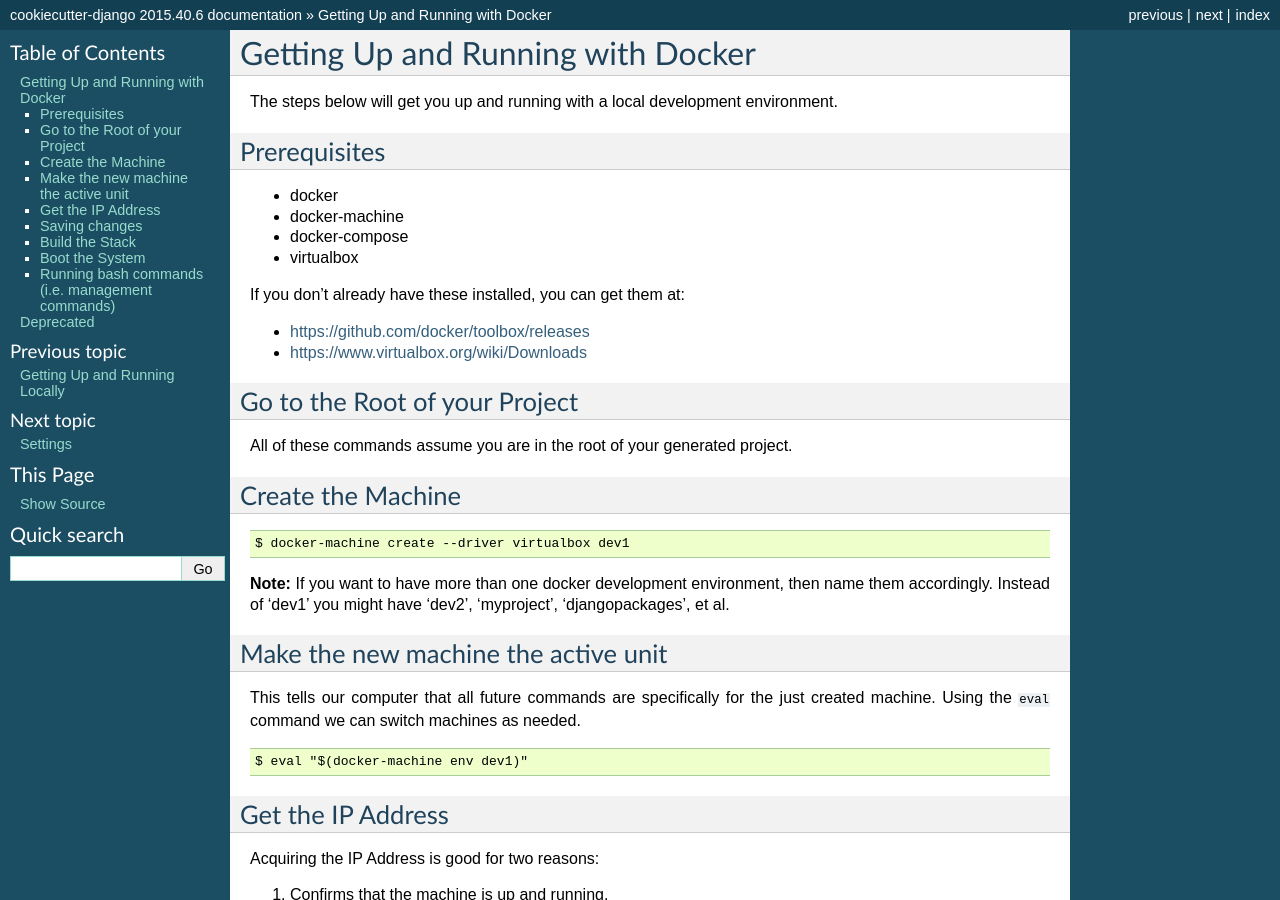
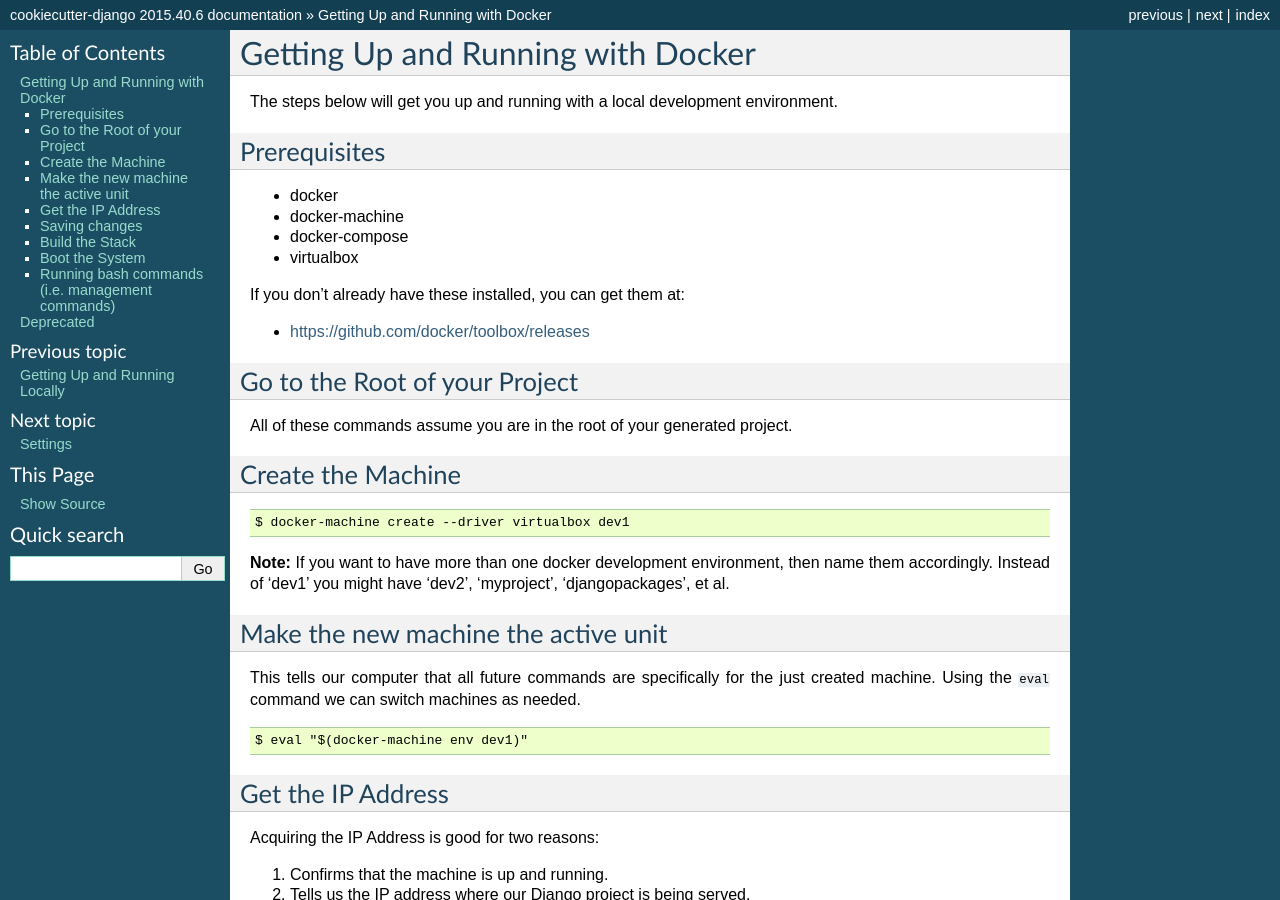
Before and after one commit to cookiecutter/cookiecutter-django, a Sphinx documentation site: the page built from docs/developing-locally-docker.rst, in a window 1280 px wide and 900 px high. Built offline with Sphinx 7.4.7, drawn with Linux system fonts in a browser that asks for light colours; some of the changed lines change nothing that is shown.

Commit message:
Docker Toolbox includes Virtualbox. No need to repeat.

```diff
--- a/docs/developing-locally-docker.rst
+++ b/docs/developing-locally-docker.rst
@@ -16,7 +16,6 @@
 If you don't already have these installed, you can get them at:
 
 * https://github.com/docker/toolbox/releases
-* https://www.virtualbox.org/wiki/Downloads
 
 Go to the Root of your Project
 ------------------------------
```
